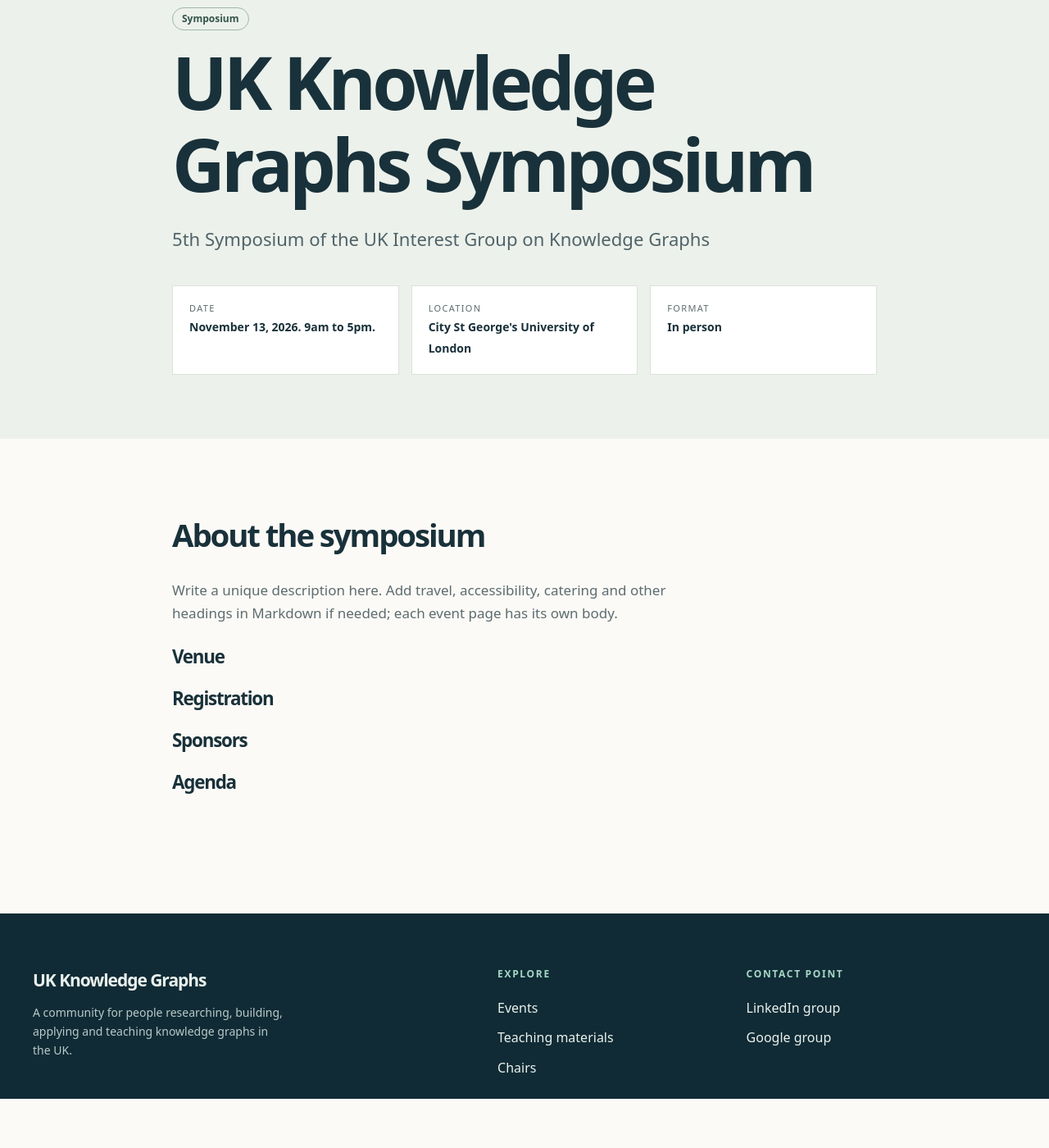
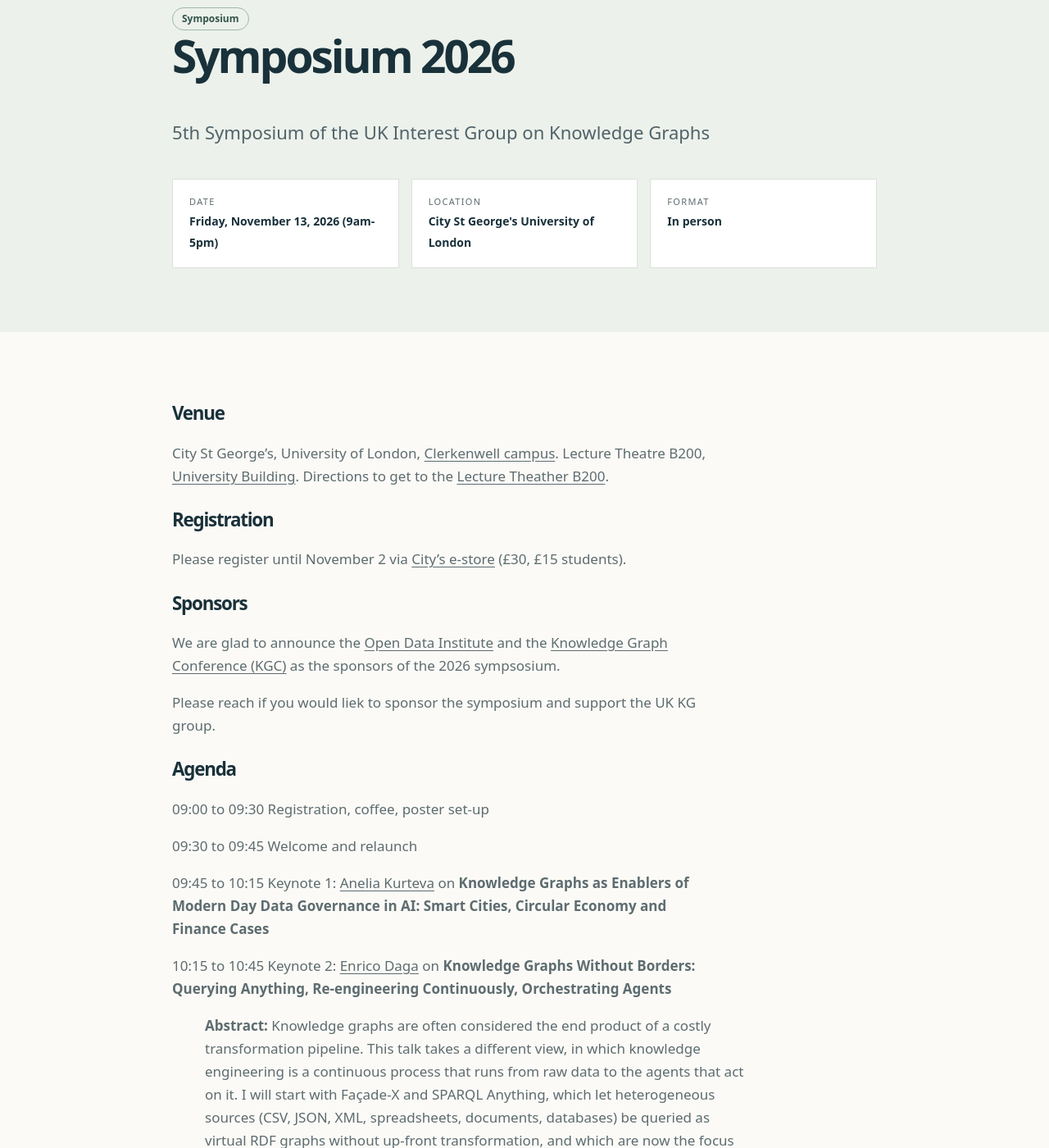
Before and after one commit to uk-knowledge-graphs/uk-knowledge-graphs.github.io, a Jekyll site: the page built from _events/symposium-2026.md, in a window 1280 px wide and 1400 px high, scrolled down 219 px. Shown: the whole window at 82% size. Built offline with Jekyll 4.4.1, drawn with Linux system fonts in a browser that asks for light colours; before the commit the page ends 1559 px from its top, so only the background shows below that; some of the changed text lies outside the part shown.

Commit message:
added agenda

```diff
--- a/_events/symposium-2026.md
+++ b/_events/symposium-2026.md
@@ -1,8 +1,8 @@
 ---
-title: "UK Knowledge Graphs Symposium"
+title: "Symposium 2026"
 event_type: Symposium
 order: 20270102
-event_date: "November 13, 2026. 9am to 5pm."
+event_date: "Friday, November 13, 2026 (9am-5pm)"
 format: In person
 location: "City St George's University of London"
 summary: "5th Symposium of the UK Interest Group on Knowledge Graphs"
@@ -27,19 +27,62 @@
 #   - time: "10:00"
 #     session: "Welcome"
 ---
-## About the symposium
-
-Write a unique description here. Add travel, accessibility, catering and
-other headings in Markdown if needed; each event page has its own body.
-
-
 ### Venue
 
+City St George's, University of London, [Clerkenwell campus](https://www.citystgeorges.ac.uk/about/find-contact/find/clerkenwell-campus). Lecture Theatre B200, [University Building](https://staffhub.city.ac.uk/timetabling/rooms-by-building/university-building/b200).  Directions to get to the [Lecture Theather B200](https://drive.google.com/file/d/1IZJJIYSBwjitvBUa8bKIZ38fEwwWK95f/view?usp=sharing).
 
 ### Registration
 
+Please register until November 2 via [City's e-store](https://estore.city.ac.uk/product-catalogue/conference-events/events/uk-knowledge-graphs-symposium-2026-13112026) (£30, £15 students).
 
 ### Sponsors
 
+We are glad to announce the [Open Data Institute](https://theodi.org/) and the [Knowledge Graph Conference (KGC)](https://www.knowledgegraph.tech/) as the sponsors of the 2026 sympsosium.
+
+Please reach if you would liek to sponsor the symposium and support the UK KG group.
+
 
 ### Agenda
+
+
+09:00 to 09:30 Registration, coffee, poster set-up
+
+09:30 to 09:45 Welcome and relaunch
+
+09:45 to 10:15 Keynote 1: [Anelia Kurteva](https://www.birmingham.ac.uk/staff/profiles/computer-science/academic-staff/kurteva-anelia) on **Knowledge Graphs as Enablers of Modern Day Data Governance in AI: Smart Cities, Circular Economy and Finance Cases**
+
+
+10:15 to 10:45 Keynote 2: [Enrico Daga](https://www.enridaga.net/) on **Knowledge Graphs Without Borders: Querying Anything, Re-engineering Continuously, Orchestrating Agents**
+> **Abstract:** Knowledge graphs are often considered the end product of a costly transformation pipeline. This talk takes a different view, in which knowledge engineering is a continuous process that runs from raw data to the agents that act on it. I will start with Façade-X and SPARQL Anything, which let heterogeneous sources (CSV, JSON, XML, spreadsheets, documents, databases) be queried as virtual RDF graphs without up-front transformation, and which are now the focus of the W3C Data Façades Community Group. I will then present the ontological continuum: knowledge-graph re-engineering as an explicit, incremental move through pragmatic and semantic dimensions. Finally, I will discuss how these principles can support process knowledge graphs for organising and orchestrating agentic AI. I will close by putting open challenges to the community as a shared research agenda for discussion.
+
+10:45 to 11:15 Coffee and networking
+
+11:15 to 12:25 Lightning talks: KGs and AI
+> 6 talks of 10 minutes, with sponsors taking slots and 10 minutes for changeovers; topics such as GraphRAG, LLM grounding and explainability
+
+12:25 to 12:30 Group photo
+
+12:30 to 13:30 Lunch and networking
+
+13:30 to 13:50 KGs in practice 1: EG public sector and policy
+>15-minute talk and 5 minutes of questions
+
+13:50 to 14:10 KGs in practice 2: EG health and life sciences
+> 15-minute talk and 5 minutes of questions
+
+14:10 to 14:30 KGs in practice 3: EG environment and industry
+>15-minute talk and 5 minutes of questions
+
+14:30 to 14:50 KGs in practice 4: EG national security
+>15-minute talk and 5 minutes of questions
+
+14:50 to 15:50 Poster session with coffee
+
+15:55 to 16:40 Panel: What the UK needs from knowledge graphs
+> Both keynotes plus voices from industry, government and the third sector; 30 minutes of discussion, 15 of audience questions
+
+16:40 to 17:00 Close and commitments
+> Where the group goes next: proposed working groups and leads, next meetup date, how to sign up and get involved
+
+17:00 onwards Drinks and networking
+> [Dame Alice Owen](https://www.damealiceowen.com/). Less than 5 minutes from venue.
--- a/_layouts/event.html
+++ b/_layouts/event.html
@@ -5,7 +5,7 @@
   <div class="container narrow">
     <a class="eyebrow back" href="{{ '/events/' | relative_url }}">← All events</a>
     {% if page.event_type %}<span class="pill">{{ page.event_type | escape }}</span>{% endif %}
-    <h1>{{ page.title | escape }}</h1>
+    <h2>{{ page.title | escape }}</h2>
     {% if page.summary %}<p class="lead">{{ page.summary | escape }}</p>{% endif %}
     <div class="event-meta">
       {% if page.event_date %}<div><span>Date</span><strong>{{ page.event_date | escape }}</strong></div>{% endif %}
--- a/index.html
+++ b/index.html
@@ -64,7 +64,7 @@
 	</div>
     <div class="chairs-grid">
       {% for chair in site.data.chairs %}
-      <article class="chair-card"><div class="chair-image"><img src="{{ chair.image | relative_url }}" alt="Portrait for {{ chair.name | escape }}" loading="lazy" width="260" height="260"></div><div class="chair-details"><h3>{{ chair.name | escape }}</h3><p>{{ chair.affiliation | escape }}</p></div></article>
+      <article class="chair-card"><div class="chair-image"><img src="{{ chair.image | relative_url }}" alt="Portrait for {{ chair.name | escape }}" loading="lazy" width="260" height="260"></div><div class="chair-details"><h3><a href="{{ chair.url | escape }}">{{ chair.name | escape }}</a></h3><p>{{ chair.affiliation | escape }}</p></div></article>
       {% endfor %}
     </div>
   </div>
```
Also changed, not shown: _data/chairs.yml (+7 -0 lines).
